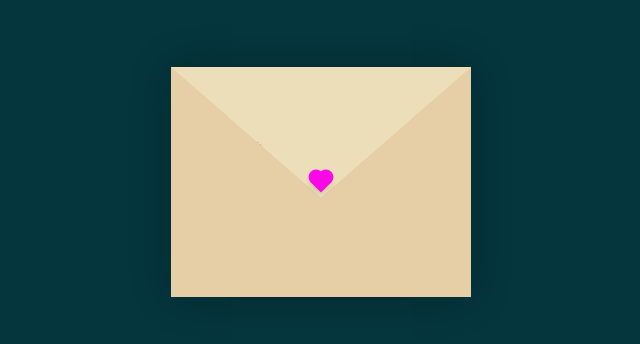
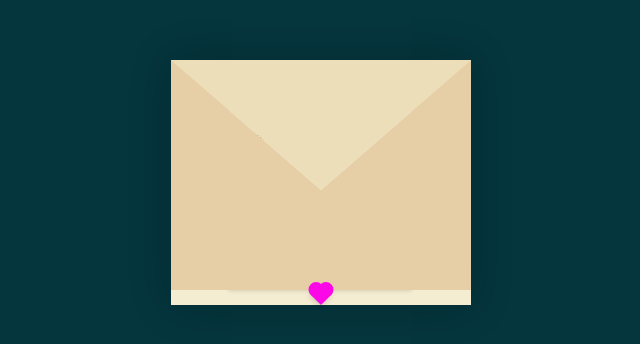
Before and after one commit to Redebugger/layla-darling, a plain HTML site: page index.html in a window 1280 px wide. Shown: the part 218-562 px from the top of the page, without its empty margins (319-959 px from the left). Drawn offline with Linux system fonts and the light colour scheme.

Commit message:
relative heart pos

```diff
--- a/style.css
+++ b/style.css
@@ -73,14 +73,14 @@ body{
   font-size: 10px;
 }
 .heart {
-  position: absolute;
+  position: relative;
   top: 50%;
   left: 50%;
   width: 15px;
   height: 15px;
   background: var(--heart-color);
   z-index: 4;
-  transform: translate(-50%, -50%) rotate(45deg);
+  transform: translate(-50%, -20%) rotate(45deg);
   transition: transform 0.5s ease-in-out 1s;
   box-shadow: 0 1px 6px var(--shadow-color);
   cursor: pointer;
```
